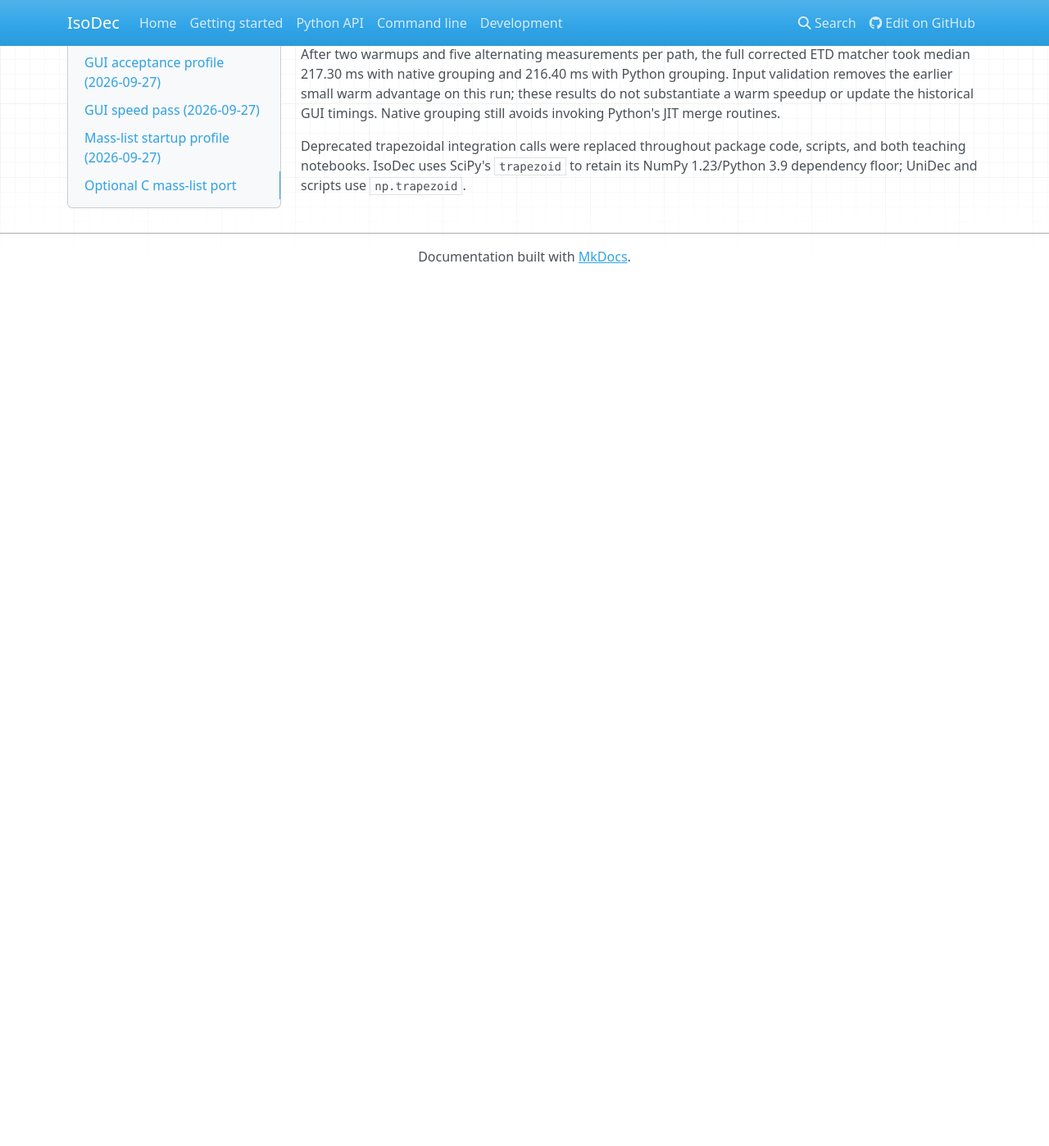
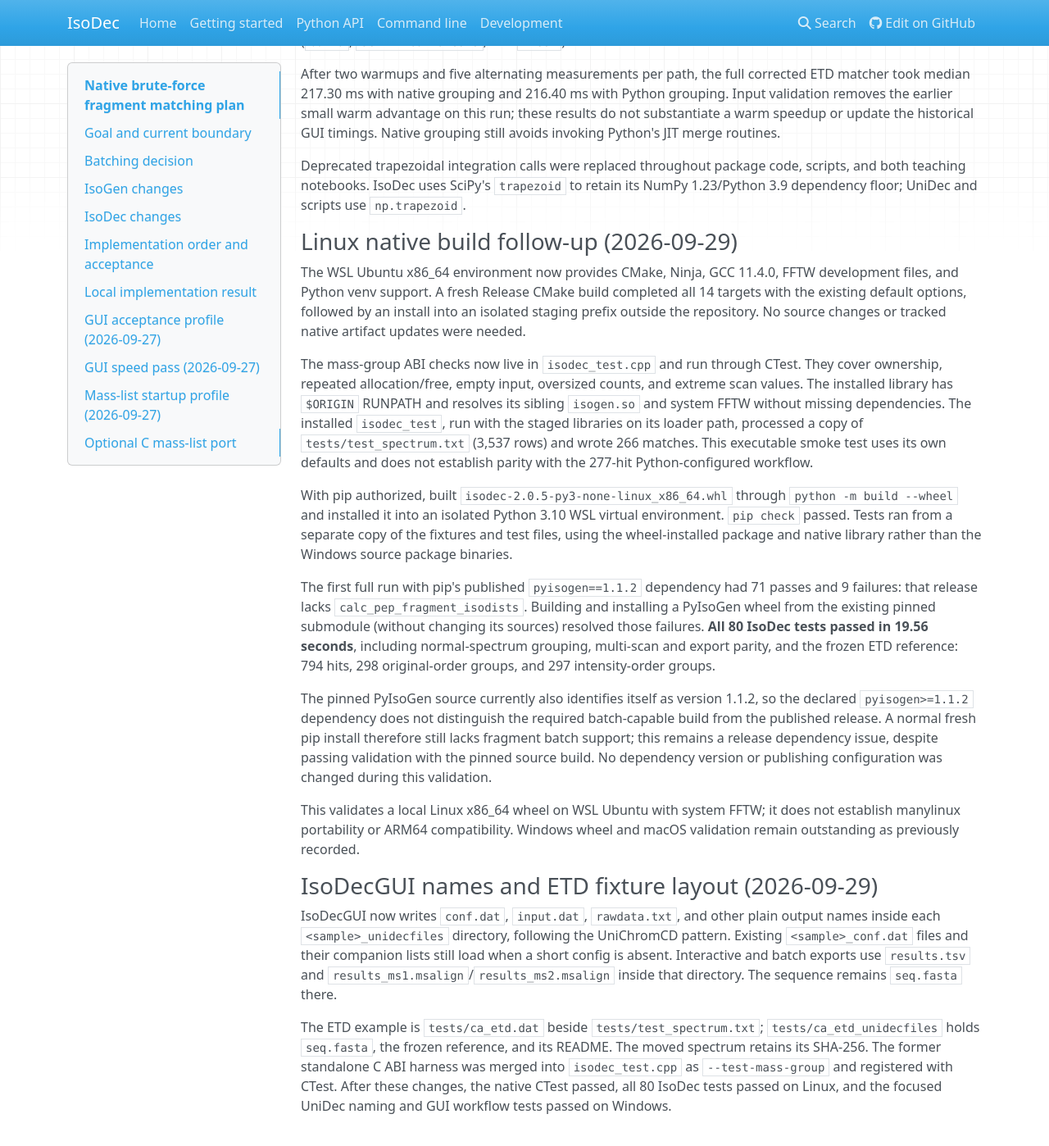
Before and after one commit to michaelmarty/UniDec, an MkDocs documentation site: the page built from public/IsoDec/docs/native-brute-force-plan.md, in a window 1280 px wide and 1400 px high, scrolled down 18285 px. Shown: the whole window at 82% size. Built offline with MkDocs 1.6.1, drawn with Linux system fonts in a browser that asks for light colours; nearby versions of some CDN libraries; before the commit the page ends 18626 px from its top, so only the background shows below that; some of the changed text lies outside the part shown.

Commit message:
Adjusted file names in IsoDecGUI. Closer to mass merge completion.

````diff
--- a/public/IsoDec/docs/native-brute-force-plan.md
+++ b/public/IsoDec/docs/native-brute-force-plan.md
@@ -473,7 +473,7 @@
 the evaluation from a prepared centroid spectrum and FASTA file:
 
 ```shell
-python -m benchmarks.evaluate_mass_grouping spectrum.dat seq.fasta --fragmentation ETD
+python -m benchmarks.evaluate_mass_grouping tests/ca_etd.dat tests/ca_etd_unidecfiles/seq.fasta --fragmentation ETD
 ```
 
 Each group's reference is the theoretical c or z' mass associated with its
@@ -920,7 +920,7 @@
 (maximum 4.425 ppm). These labels are not independent experimental ground truth,
 so original order remains the default.
 
-`tests/data/ca_etd/` contains the supplied centroid spectrum and FASTA, their
+`tests/ca_etd.dat` and `tests/ca_etd_unidecfiles/` contain the supplied centroid spectrum and FASTA, their
 provenance, and a compressed JSON reference generated by the corrected Python-only
 path. The reference freezes hit records and every group field. Expanded tests
 compare separate native and Python objects, all scan/RT fields, memberships,
@@ -956,3 +956,62 @@
 Deprecated trapezoidal integration calls were replaced throughout package code,
 scripts, and both teaching notebooks. IsoDec uses SciPy's `trapezoid` to retain
 its NumPy 1.23/Python 3.9 dependency floor; UniDec and scripts use `np.trapezoid`.
+
+### Linux native build follow-up (2026-09-29)
+
+The WSL Ubuntu x86_64 environment now provides CMake, Ninja, GCC 11.4.0,
+FFTW development files, and Python venv support. A fresh Release CMake build
+completed all 14 targets with the existing default options, followed by an
+install into an isolated staging prefix outside the repository. No source
+changes or tracked native artifact updates were needed.
+
+The mass-group ABI checks now live in `isodec_test.cpp` and run through CTest.
+They cover ownership, repeated allocation/free, empty input, oversized counts,
+and extreme scan values. The installed library has `$ORIGIN` RUNPATH and
+resolves its sibling `isogen.so` and system FFTW without missing dependencies.
+The installed `isodec_test`, run with the staged libraries on its loader path,
+processed a copy of `tests/test_spectrum.txt` (3,537 rows) and wrote 266 matches.
+This executable smoke test uses its own defaults and does not establish parity
+with the 277-hit Python-configured workflow.
+
+With pip authorized, built `isodec-2.0.5-py3-none-linux_x86_64.whl` through
+`python -m build --wheel` and installed it into an isolated Python 3.10 WSL
+virtual environment. `pip check` passed. Tests ran from a separate copy of
+the fixtures and test files, using the wheel-installed package and native
+library rather than the Windows source package binaries.
+
+The first full run with pip's published `pyisogen==1.1.2` dependency had
+71 passes and 9 failures: that release lacks `calc_pep_fragment_isodists`.
+Building and installing a PyIsoGen wheel from the existing pinned submodule
+(without changing its sources) resolved those failures. **All 80 IsoDec tests
+passed in 19.56 seconds**, including normal-spectrum grouping, multi-scan and
+export parity, and the frozen ETD reference: 794 hits, 298 original-order
+groups, and 297 intensity-order groups.
+
+The pinned PyIsoGen source currently also identifies itself as version 1.1.2,
+so the declared `pyisogen>=1.1.2` dependency does not distinguish the required
+batch-capable build from the published release. A normal fresh pip install
+therefore still lacks fragment batch support; this remains a release dependency
+issue, despite passing validation with the pinned source build. No dependency
+version or publishing configuration was changed during this validation.
+
+This validates a local Linux x86_64 wheel on WSL Ubuntu with system FFTW;
+it does not establish manylinux portability or ARM64 compatibility. Windows
+wheel and macOS validation remain outstanding as previously recorded.
+
+### IsoDecGUI names and ETD fixture layout (2026-09-29)
+
+IsoDecGUI now writes `conf.dat`, `input.dat`, `rawdata.txt`, and other plain
+output names inside each `<sample>_unidecfiles` directory, following the
+UniChromCD pattern. Existing `<sample>_conf.dat` files and their companion
+lists still load when a short config is absent. Interactive and batch exports
+use `results.tsv` and `results_ms1.msalign`/`results_ms2.msalign` inside that
+directory. The sequence remains `seq.fasta` there.
+
+The ETD example is `tests/ca_etd.dat` beside `tests/test_spectrum.txt`;
+`tests/ca_etd_unidecfiles` holds `seq.fasta`, the frozen reference, and its
+README. The moved spectrum retains its SHA-256. The former standalone C ABI
+harness was merged into `isodec_test.cpp` as `--test-mass-group` and registered
+with CTest. After these changes, the native CTest passed, all 80 IsoDec tests
+passed on Linux, and the focused UniDec naming and GUI workflow tests passed
+on Windows.
--- a/todo.txt
+++ b/todo.txt
@@ -29,8 +29,6 @@
 IsoGen predict fragments from sequences.
 
 Fix some things with IsoDec Gui layout
-ca_etd example data
-Switch IsoDec into a simpler file name mode
 
 
 Someday Maybe:
````
Also changed, not shown: public/IsoDec/README.md (+1 -1 lines), 11 other files.
